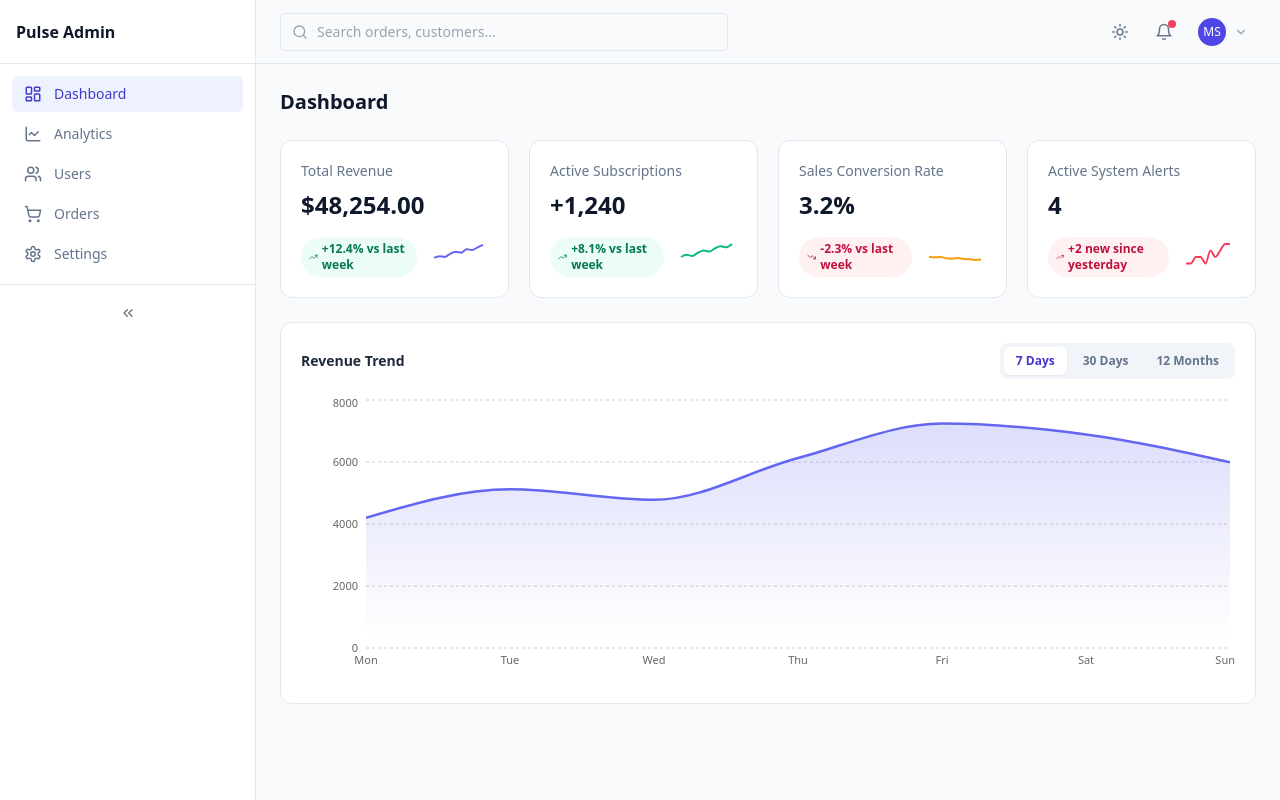
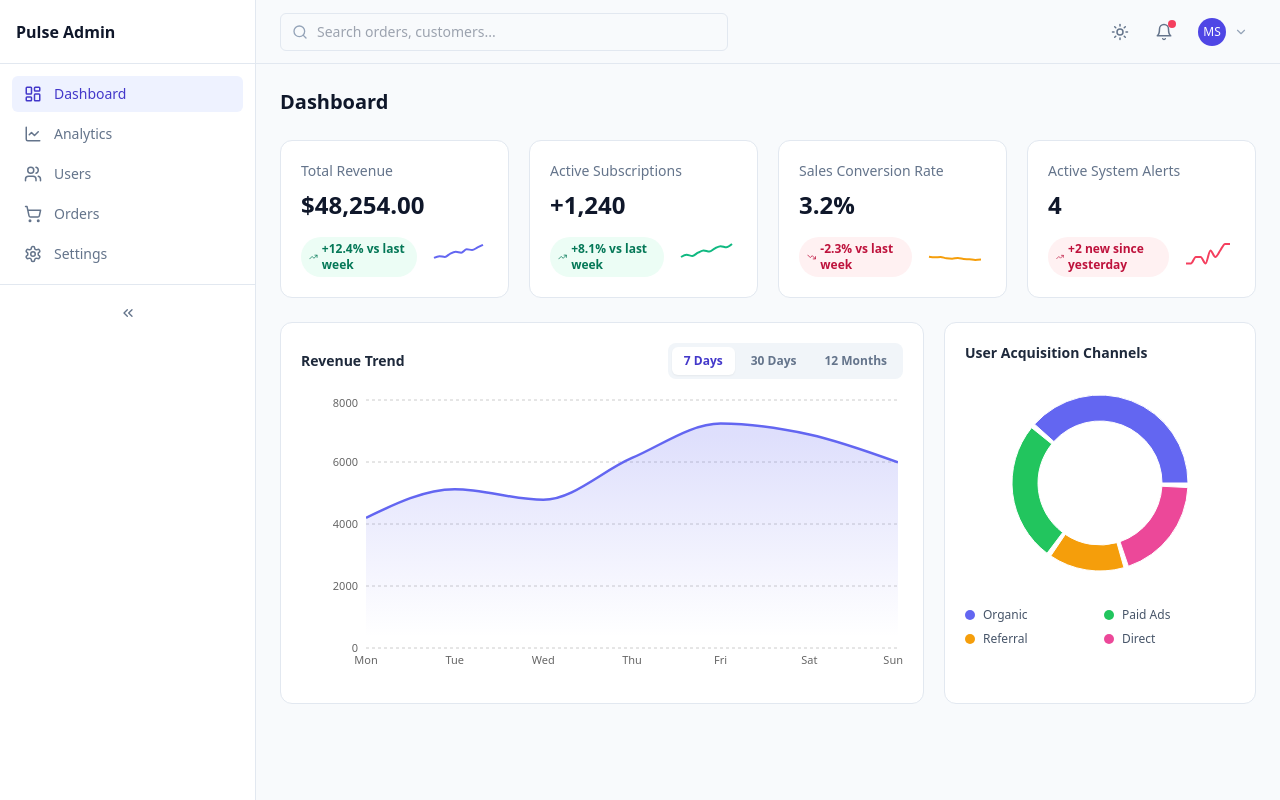
Before and after one commit to Munificient/data-heavy-admin-dashboard, a React (Vite) app: page / in a window 1280 px wide. Built offline with nearby package versions, Linux system fonts and the light colour scheme.

Commit message:
add acquisition channel donut chart

```diff
--- a/src/components/dashboard/AnalyticsCharts.jsx
+++ b/src/components/dashboard/AnalyticsCharts.jsx
@@ -1,13 +1,30 @@
-import React, { useState } from 'react';
-import { AreaChart, Area, XAxis, YAxis, CartesianGrid, Tooltip, ResponsiveContainer } from 'recharts';
-import { revenueTimelines, timelineScopes } from '../../data/mockDashboardData.js';
+import React, { useMemo, useState } from 'react';
+import {
+  AreaChart,
+  Area,
+  XAxis,
+  YAxis,
+  CartesianGrid,
+  Tooltip,
+  ResponsiveContainer,
+  PieChart,
+  Pie,
+  Cell,
+} from 'recharts';
+import { revenueTimelines, timelineScopes, acquisitionChannels } from '../../data/mockDashboardData.js';
 
 export default function AnalyticsCharts() {
   const [scope, setScope] = useState('7d');
+  const [activeChannelId, setActiveChannelId] = useState(null);
   const data = revenueTimelines[scope];
+  const totalUsers = useMemo(
+    () => acquisitionChannels.reduce((sum, c) => sum + c.value, 0),
+    []
+  );
 
   return (
-    <div className="rounded-xl border border-slate-200 dark:border-slate-800 bg-white dark:bg-slate-900 p-5">
+    <div className="grid grid-cols-1 xl:grid-cols-3 gap-5">
+      <div className="rounded-xl border border-slate-200 dark:border-slate-800 bg-white dark:bg-slate-900 p-5 xl:col-span-2">
         <div className="flex items-center justify-between mb-4">
           <h3 className="text-sm font-semibold text-slate-800 dark:text-slate-100">Revenue Trend</h3>
           <div className="flex items-center gap-1 rounded-lg bg-slate-100 dark:bg-slate-800 p-1">
@@ -44,5 +61,37 @@ export default function AnalyticsCharts() {
           </ResponsiveContainer>
         </div>
       </div>
+
+      <div className="rounded-xl border border-slate-200 dark:border-slate-800 bg-white dark:bg-slate-900 p-5">
+        <h3 className="text-sm font-semibold text-slate-800 dark:text-slate-100">User Acquisition Channels</h3>
+        <div className="h-56 w-full mt-2">
+          <ResponsiveContainer width="100%" height="100%">
+            <PieChart>
+              <Pie
+                data={acquisitionChannels}
+                dataKey="value"
+                nameKey="name"
+                innerRadius={62}
+                outerRadius={88}
+                paddingAngle={3}
+              >
+                {acquisitionChannels.map((channel) => (
+                  <Cell key={channel.id} fill={channel.color} />
+                ))}
+              </Pie>
+              <Tooltip />
+            </PieChart>
+          </ResponsiveContainer>
+        </div>
+        <div className="mt-3 grid grid-cols-2 gap-2">
+          {acquisitionChannels.map((channel) => (
+            <div key={channel.id} className="flex items-center gap-2 text-xs text-slate-600 dark:text-slate-300">
+              <span className="h-2.5 w-2.5 rounded-full" style={{ backgroundColor: channel.color }} />
+              {channel.name}
+            </div>
+          ))}
+        </div>
+      </div>
+    </div>
   );
 }
--- a/src/data/mockDashboardData.js
+++ b/src/data/mockDashboardData.js
@@ -115,3 +115,10 @@ export const timelineScopes = [
   { id: '30d', label: '30 Days' },
   { id: '12m', label: '12 Months' },
 ];
+
+export const acquisitionChannels = [
+  { id: 'organic', name: 'Organic', value: 4820, color: '#6366f1' },
+  { id: 'paid', name: 'Paid Ads', value: 3210, color: '#22c55e' },
+  { id: 'referral', name: 'Referral', value: 1740, color: '#f59e0b' },
+  { id: 'direct', name: 'Direct', value: 2380, color: '#ec4899' },
+];
```
Lines whose indentation alone changed are shown as unchanged.
